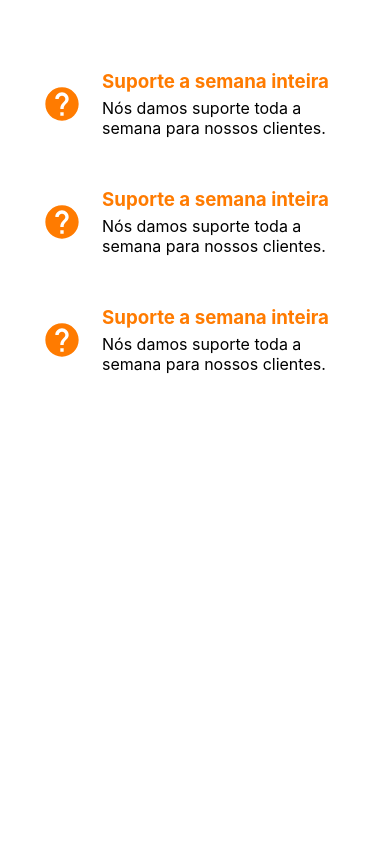
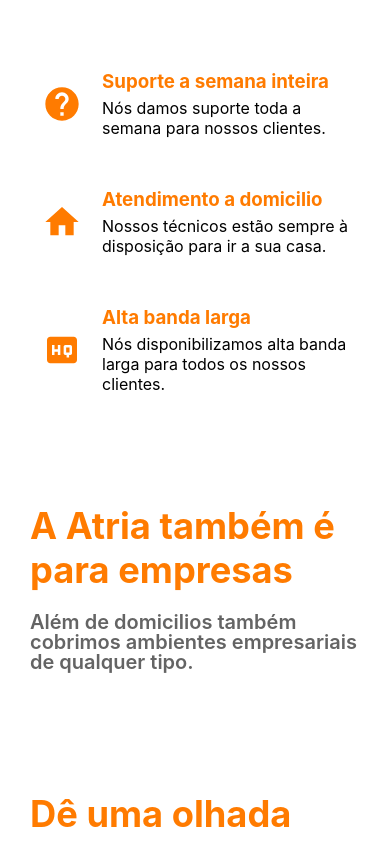
Before and after one commit to matheusmms031/AtriaDigital, a React (Vite) app: page / in a window 390 px wide. Shown: the part 1156-1997 px from the top of the page. Before the commit the page ends 1590 px from the top, so only its background shows below. Built offline with nearby package versions, Linux system fonts and the light colour scheme.

Commit message:
add plans in mobile version

```diff
--- a/src/components/PlanCard/PlanCard.module.scss
+++ b/src/components/PlanCard/PlanCard.module.scss
@@ -6,8 +6,7 @@
   box-shadow: 0px 0.5vmax 1.5vmax rgba(0, 0, 0, 0.2);
   overflow: hidden;
   width: 15vw;
-  max-width: 20vmax; /* Limita a largura do card */
-  height: 50vh; /* Define a altura fixa em proporção ao viewport */
+  height: 50vh;
   text-align: center;
   display: flex;
   flex-direction: column;
@@ -74,3 +73,29 @@
     background: #111;
   }
 }
+
+@media (max-width: 1024px) {
+    .planCard {
+        width: 80vw;
+    }
+    .header{
+        padding: 3.5vmax;
+        font-size: 3vmax;
+    }
+    .price{
+        font-size: 2.5vmax;
+    }
+    .bandwidth{
+        font-size: 2.8vmax;
+    }
+    .feature{
+        font-size: 2vmax;
+    }
+    .button{
+        width: 100%;
+        border-radius: 0;
+        margin: 0;
+        font-size: 2vmax;
+        padding: 2vh 4vw;
+    }
+}
--- a/src/pages/Home/Home.jsx
+++ b/src/pages/Home/Home.jsx
@@ -2,7 +2,10 @@
 import styles from "./styles.module.scss";
 import NavigateNextTwoToneIcon from "@mui/icons-material/NavigateNextTwoTone";
 import { motion } from "framer-motion";
+import HomeIcon from '@mui/icons-material/Home';
+import HighQualityIcon from '@mui/icons-material/HighQuality';
 import { useContext } from "react";
+import PlanCard from "../../components/PlanCard/PlanCard";
 import HelpIcon from '@mui/icons-material/Help';
 import stylesMobile from "./stylesMobile.module.scss";
 import { pagesConfigContext } from "../../Contexts/PagesContexts";
@@ -99,8 +102,7 @@
                                     delay: 0.2,
                                 }}
                             >
-                                Lorem ipsum dolor sit amet, consectetur adipiscing
-                                elit. Donec tincidunt sagittis laoreet. Morbi tortor lectus, pharetra eget fermentum ac, pulvinar eget eros. Nullam at venenatis tellus.
+                                Lorem ipsum dolor sit amet, consectetur adipiscing elit. Donec tincidunt sagittis laoreet. Morbi tortor lectus, pharetra eget fermentum ac, pulvinar eget eros. Nullam at venenatis tellus. Duis purus ipsum, elementum eget elementum quis, blandit et ipsum. Maecenas sed nisi eget dui euismod accumsan.
                             </motion.p>
                         </div>
                     </BoxGeneric>
@@ -127,29 +129,67 @@
                             </div>
                         </div>
                         <div className={stylesMobile.card}>
-                            <HelpIcon sx={{ fontSize: 40, color: "#FF7B00" }} />
+                            <HomeIcon sx={{ fontSize: 40, color: "#FF7B00" }} />
                             <div className={stylesMobile.cardText}>
                                 <h3>
-                                    Suporte a semana inteira
+                                    Atendimento a domicilio
                                 </h3>
                                 <p>
-                                    Nós damos suporte toda a semana para nossos clientes.
+                                    Nossos técnicos estão sempre à disposição para ir a sua casa.
                                 </p>
                             </div>
                         </div>
                         <div className={stylesMobile.card}>
-                            <HelpIcon sx={{ fontSize: 40, color: "#FF7B00" }} />
+                            <HighQualityIcon sx={{ fontSize: 40, color: "#FF7B00" }} />
                             <div className={stylesMobile.cardText}>
                                 <h3>
-                                    Suporte a semana inteira
+                                    Alta banda larga
                                 </h3>
                                 <p>
-                                    Nós damos suporte toda a semana para nossos clientes.
+                                    Nós disponibilizamos alta banda larga para todos os nossos clientes.
                                 </p>
                             </div>
                         </div>
                     </div>
                 </section>
+                <section className={stylesMobile.box}>
+                    <div className={stylesMobile.boxText}>
+                        <h2>
+                            A Atria também é para empresas
+                        </h2>
+                        <p>
+                            Além de domicilios também cobrimos ambientes empresariais de qualquer tipo.
+                        </p>
+                    </div>
+                </section>
+                <section className={stylesMobile.box}>
+                    <div className={stylesMobile.boxText}>
+                        <h2>
+                            Dê uma olhada nos nossos planos
+                        </h2>
+                        <p>
+                            Veja os nossos melhores planos para você e escolha aquele o qual mais te satisfaz
+                        </p>
+                    </div>
+                    <PlanCard
+                    price={`R$ 299.99`}
+                    title={"Básico"}
+                    bandwidth={`500 MEGA`}
+                    features={["Suporte 24/7", "Wi-Fi Grátis", "Instalação Grátis"]}
+                  />
+                  <PlanCard
+                    price={`R$ 299.99`}
+                    title={"Básico"}
+                    bandwidth={`500 MEGA`}
+                    features={["Suporte 24/7", "Wi-Fi Grátis", "Instalação Grátis"]}
+                  />
+                  <PlanCard
+                    price={`R$ 299.99`}
+                    title={"Básico"}
+                    bandwidth={`500 MEGA`}
+                    features={["Suporte 24/7", "Wi-Fi Grátis", "Instalação Grátis"]}
+                  />
+                </section>
             </div>
         </>
     );
```
Also changed, not shown: src/components/ButtonGeneric/ButtonGeneric.jsx (added), src/components/ButtonGeneric/styles.module.scss (added). Lines whose indentation alone changed are shown as unchanged.
